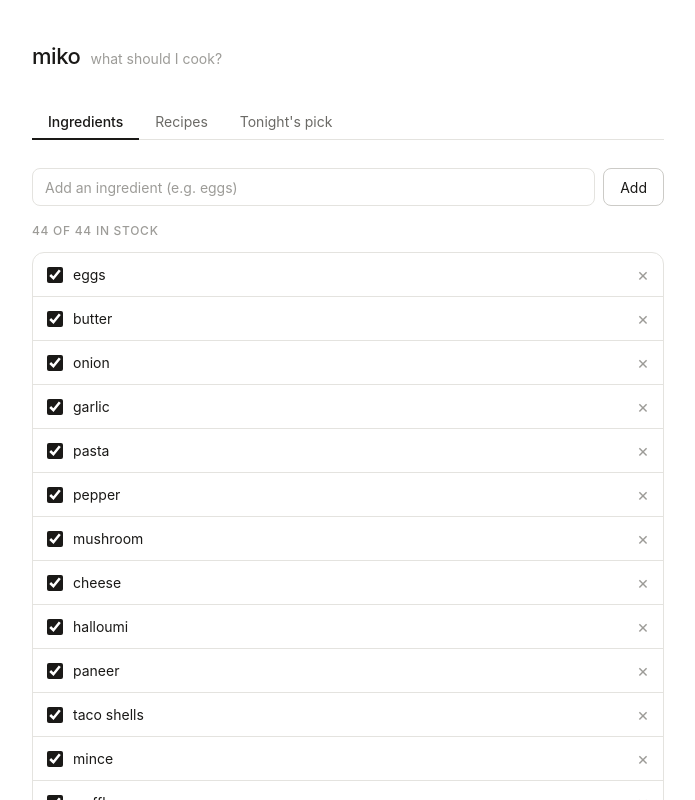
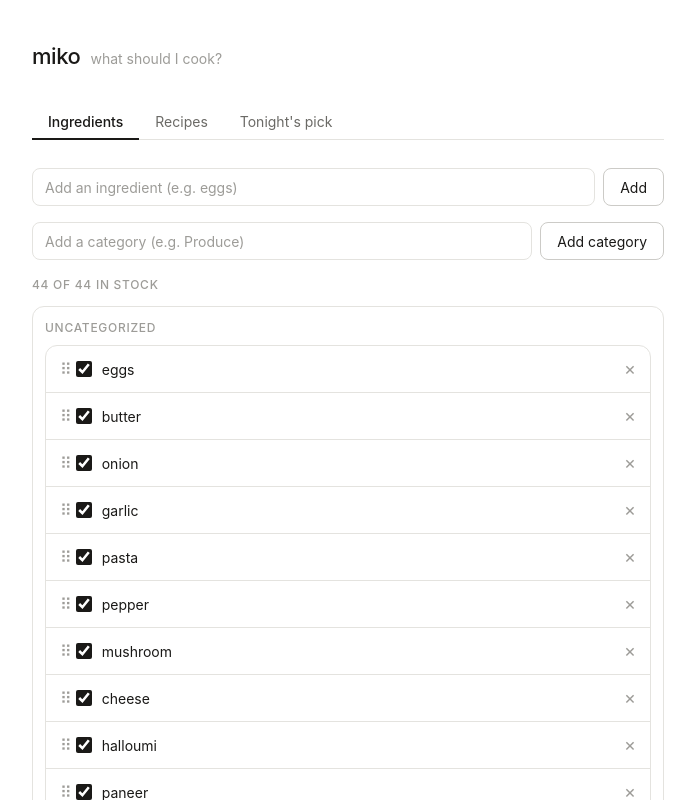
Before and after one commit to deanknott/miko, a React (Vite) app: page / in a window 1280 px wide. Shown: the top 800 px of the page, without its empty margins (292-987 px from the left). Built offline with nearby package versions, Linux system fonts and the light colour scheme.

Commit message:
added drag and drop feature

```diff
--- a/package.json
+++ b/package.json
@@ -9,6 +9,7 @@
     "preview": "vite preview"
   },
   "dependencies": {
+    "@dnd-kit/core": "^6.3.1",
     "react": "^18.2.0",
     "react-dom": "^18.2.0"
   },
--- a/src/App.jsx
+++ b/src/App.jsx
@@ -40,9 +40,14 @@ export default function App() {
         {activeTab === 'ingredients' && (
           <Ingredients
             ingredients={store.ingredients}
+            categories={store.categories}
             addIngredient={store.addIngredient}
             removeIngredient={store.removeIngredient}
             toggleIngredient={store.toggleIngredient}
+            setIngredientCategory={store.setIngredientCategory}
+            addCategory={store.addCategory}
+            renameCategory={store.renameCategory}
+            removeCategory={store.removeCategory}
           />
         )}
         {activeTab === 'recipes' && (
--- a/src/Ingredients.jsx
+++ b/src/Ingredients.jsx
@@ -1,15 +1,130 @@
 import { useState } from 'react'
+import { DndContext, closestCenter, useDraggable, useDroppable } from '@dnd-kit/core'
 import styles from './Ingredients.module.css'
 
-export default function Ingredients({ ingredients, addIngredient, removeIngredient, toggleIngredient }) {
+function IngredientRow({ ing, toggleIngredient, removeIngredient }) {
+  const { attributes, listeners, setNodeRef, transform, isDragging } =
+    useDraggable({ id: `ing:${ing.name}` })
+
+  const style = transform
+    ? { transform: `translate3d(${transform.x}px, ${transform.y}px, 0)` }
+    : undefined
+
+  return (
+    <li
+      ref={setNodeRef}
+      style={style}
+      {...listeners}
+      {...attributes}
+      aria-roledescription={`Draggable ingredient, ${ing.name}`}
+      className={`${styles.row} ${!ing.checked ? styles.rowUnchecked : ''} ${isDragging ? styles.rowDragging : ''}`}
+    >
+      <span className={styles.dragHandle} aria-hidden="true">⠿</span>
+      <label className={styles.label}>
+        <input
+          type="checkbox"
+          checked={ing.checked}
+          onChange={() => toggleIngredient(ing.name)}
+          className={styles.checkbox}
+        />
+        <span className={styles.ingName}>{ing.name}</span>
+      </label>
+      <button
+        onPointerDown={e => e.stopPropagation()}
+        onClick={() => removeIngredient(ing.name)}
+        className={styles.deleteBtn}
+        aria-label={`Remove ${ing.name}`}
+      >
+        ×
+      </button>
+    </li>
+  )
+}
+
+function CategorySection({ category, ingredients, toggleIngredient, removeIngredient, onRename, onRemove }) {
+  const [editing, setEditing] = useState(false)
+  const [name, setName] = useState(category?.name ?? '')
+  const { setNodeRef, isOver } = useDroppable({ id: category ? `cat:${category.id}` : 'cat:uncategorized' })
+
+  function handleRename() {
+    if (onRename(category.id, name)) setEditing(false)
+    else setName(category.name)
+  }
+
+  return (
+    <div ref={setNodeRef} className={`${styles.category} ${isOver ? styles.categoryOver : ''}`}>
+      <div className={styles.categoryHeader}>
+        {editing ? (
+          <input
+            autoFocus
+            value={name}
+            onChange={e => setName(e.target.value)}
+            onKeyDown={e => e.key === 'Enter' && handleRename()}
+            onBlur={handleRename}
+            className={styles.categoryNameInput}
+          />
+        ) : (
+          <span className={styles.categoryName}>{category ? category.name : 'Uncategorized'}</span>
+        )}
+        {category && (
+          <div className={styles.categoryActions}>
+            <button
+              onClick={() => setEditing(e => !e)}
+              className={`${styles.editBtn} ${editing ? styles.editBtnActive : ''}`}
+              aria-label={`Rename ${category.name}`}
+            >
+              edit
+            </button>
+            <button
+              onClick={() => onRemove(category.id)}
+              className={styles.categoryDeleteBtn}
+              aria-label={`Delete category ${category.name}`}
+            >
+              ×
+            </button>
+          </div>
+        )}
+      </div>
+
+      {ingredients.length === 0 ? (
+        <p className={styles.categoryEmpty}>Drag ingredients here</p>
+      ) : (
+        <ul className={styles.list}>
+          {ingredients.map(ing => (
+            <IngredientRow
+              key={ing.name}
+              ing={ing}
+              toggleIngredient={toggleIngredient}
+              removeIngredient={removeIngredient}
+            />
+          ))}
+        </ul>
+      )}
+    </div>
+  )
+}
+
+export default function Ingredients({
+  ingredients, categories,
+  addIngredient, removeIngredient, toggleIngredient,
+  setIngredientCategory, addCategory, renameCategory, removeCategory,
+}) {
   const [input, setInput] = useState('')
+  const [categoryInput, setCategoryInput] = useState('')
 
   function handleAdd() {
     if (addIngredient(input)) setInput('')
   }
 
-  function handleKey(e) {
-    if (e.key === 'Enter') handleAdd()
+  function handleAddCategory() {
+    if (addCategory(categoryInput)) setCategoryInput('')
+  }
+
+  function handleDragEnd({ active, over }) {
+    if (!over) return
+    const name = active.id.replace(/^ing:/, '')
+    const categoryId = over.id === 'cat:uncategorized' ? null : Number(over.id.replace(/^cat:/, ''))
+    setIngredientCategory(name, categoryId)
   }
 
   const checkedCount = ingredients.filter(i => i.checked).length
@@ -21,11 +136,23 @@ export default function Ingredients({ ingredients, addIngredient, removeIngredie
           type="text"
           value={input}
           onChange={e => setInput(e.target.value)}
-          onKeyDown={handleKey}
+          onKeyDown={e => e.key === 'Enter' && handleAdd()}
           placeholder="Add an ingredient (e.g. eggs)"
           className={styles.input}
         />
         <button onClick={handleAdd} className={styles.addBtn}>Add</button>
+      </div>
+
+      <div className={styles.addRow}>
+        <input
+          type="text"
+          value={categoryInput}
+          onChange={e => setCategoryInput(e.target.value)}
+          onKeyDown={e => e.key === 'Enter' && handleAddCategory()}
+          placeholder="Add a category (e.g. Produce)"
+          className={styles.input}
+        />
+        <button onClick={handleAddCategory} className={styles.addBtn}>Add category</button>
       </div>
 
       <p className={styles.count}>
@@ -35,28 +162,25 @@ export default function Ingredients({ ingredients, addIngredient, removeIngredie
       {ingredients.length === 0 ? (
         <p className={styles.empty}>No ingredients yet. Add what's in your kitchen.</p>
       ) : (
-        <ul className={styles.list}>
-          {ingredients.map(ing => (
-            <li key={ing.name} className={`${styles.row} ${!ing.checked ? styles.rowUnchecked : ''}`}>
-              <label className={styles.label}>
-                <input
-                  type="checkbox"
-                  checked={ing.checked}
-                  onChange={() => toggleIngredient(ing.name)}
-                  className={styles.checkbox}
-                />
-                <span className={styles.ingName}>{ing.name}</span>
-              </label>
-              <button
-                onClick={() => removeIngredient(ing.name)}
-                className={styles.deleteBtn}
-                aria-label={`Remove ${ing.name}`}
-              >
-                ×
-              </button>
-            </li>
+        <DndContext collisionDetection={closestCenter} onDragEnd={handleDragEnd}>
+          {categories.map(category => (
+            <CategorySection
+              key={category.id}
+              category={category}
+              ingredients={ingredients.filter(i => i.categoryId === category.id)}
+              toggleIngredient={toggleIngredient}
+              removeIngredient={removeIngredient}
+              onRename={renameCategory}
+              onRemove={removeCategory}
+            />
           ))}
-        </ul>
+          <CategorySection
+            category={null}
+            ingredients={ingredients.filter(i => i.categoryId == null)}
+            toggleIngredient={toggleIngredient}
+            removeIngredient={removeIngredient}
+          />
+        </DndContext>
       )}
     </div>
   )
--- a/src/Ingredients.module.css
+++ b/src/Ingredients.module.css
@@ -47,6 +47,72 @@
 
 .empty { font-size: 14px; color: var(--text-muted); }
 
+.category {
+  border: 1px solid var(--border);
+  border-radius: 12px;
+  padding: 12px;
+  margin-bottom: 12px;
+  transition: border-color 0.12s, background 0.12s;
+}
+
+.categoryOver {
+  border-color: var(--border-strong);
+  background: var(--bg-subtle);
+}
+
+.categoryHeader {
+  display: flex;
+  align-items: center;
+  justify-content: space-between;
+  margin-bottom: 8px;
+}
+
+.categoryName {
+  font-size: 12px;
+  font-weight: 500;
+  color: var(--text-muted);
+  text-transform: uppercase;
+  letter-spacing: 0.06em;
+}
+
+.categoryNameInput {
+  height: 28px;
+  padding: 0 8px;
+  border: 1px solid var(--border-strong);
+  border-radius: 6px;
+  background: var(--bg);
+  color: var(--text-primary);
+  font-size: 13px;
+  outline: none;
+}
+
+.categoryActions {
+  display: flex;
+  align-items: center;
+  gap: 8px;
+}
+
+.categoryDeleteBtn {
+  background: none;
+  border: none;
+  color: var(--text-muted);
+  font-size: 16px;
+  line-height: 1;
+  padding: 0;
+  transition: color 0.12s;
+}
+
+.categoryDeleteBtn:hover { color: var(--red-text); }
+
+.categoryEmpty {
+  font-size: 13px;
+  color: var(--text-muted);
+  border: 1px dashed var(--border);
+  border-radius: 8px;
+  padding: 14px;
+  text-align: center;
+}
+
 .list {
   list-style: none;
   border: 1px solid var(--border);
@@ -61,12 +127,36 @@
   padding: 11px 14px;
   border-bottom: 1px solid var(--border);
   transition: background 0.1s;
+  cursor: grab;
+  touch-action: none;
 }
 
 .row:last-child { border-bottom: none; }
 .row:hover { background: var(--bg-subtle); }
+.row:active { cursor: grabbing; }
 
 .rowUnchecked { opacity: 0.45; }
+.rowDragging { opacity: 0.4; cursor: grabbing; }
+
+.dragHandle {
+  color: var(--text-muted);
+  padding: 0 4px 0 0;
+  flex-shrink: 0;
+}
+
+.editBtn {
+  background: none;
+  border: 1px solid var(--border);
+  border-radius: var(--radius);
+  color: var(--text-muted);
+  font-size: 12px;
+  padding: 2px 8px;
+  cursor: pointer;
+  transition: all 0.12s;
+}
+
+.editBtn:hover { border-color: var(--border-strong); color: var(--text-primary); }
+.editBtnActive { border-color: var(--border-strong); color: var(--text-primary); }
 
 .label {
   display: flex;
--- a/src/storage.js
+++ b/src/storage.js
@@ -34,3 +34,11 @@ export function loadRecipes(fallback) {
 export function saveRecipes(recipes) {
   save('recipes', recipes)
 }
+
+export function loadCategories(fallback) {
+  return load('categories', fallback)
+}
+
+export function saveCategories(categories) {
+  save('categories', categories)
+}
--- a/src/useStore.js
+++ b/src/useStore.js
@@ -1,5 +1,9 @@
 import { useState, useEffect } from 'react'
-import { loadIngredients, saveIngredients, loadRecipes, saveRecipes } from './storage.js'
+import {
+  loadIngredients, saveIngredients,
+  loadRecipes, saveRecipes,
+  loadCategories, saveCategories,
+} from './storage.js'
 
 const DEFAULT_INGREDIENTS = [
   'eggs', 'butter', 'onion', 'garlic', 'pasta', 'pepper', 'mushroom',
@@ -10,7 +14,9 @@ const DEFAULT_INGREDIENTS = [
   'brown sugar', 'five spice', 'ginger', 'rice', 'wraps', 'fajita seasoning', 'cream cheese',
   'hot chilli sauce', 'mac and cheese', 'feta', 'pasta bake sauce', 'roasties', 'gravy',
   'enchilada kit',
-].map(name => ({ name, checked: true }))
+].map(name => ({ name, checked: true, categoryId: null }))
+
+const DEFAULT_CATEGORIES = []
 
 const DEFAULT_RECIPES = [
   { id: 1,  name: 'Halloumi curry',      ings: [{ name: 'rice', essential: true }, { name: 'curry sauce', essential: true }, { name: 'halloumi', essential: false }, { name: 'onion', essential: false }, { name: 'pepper', essential: false }, { name: 'mushroom', essential: false }] },
@@ -34,18 +40,24 @@ const DEFAULT_RECIPES = [
 export function useStore() {
   const [ingredients, setIngredients] = useState(() => loadIngredients(DEFAULT_INGREDIENTS))
   const [recipes, setRecipes] = useState(() => loadRecipes(DEFAULT_RECIPES))
+  const [categories, setCategories] = useState(() => loadCategories(DEFAULT_CATEGORIES))
   const [nextId, setNextId] = useState(() => {
     const ids = recipes.map(r => r.id)
+    return ids.length ? Math.max(...ids) + 1 : 1
+  })
+  const [nextCategoryId, setNextCategoryId] = useState(() => {
+    const ids = categories.map(c => c.id)
     return ids.length ? Math.max(...ids) + 1 : 1
   })
 
   useEffect(() => saveIngredients(ingredients), [ingredients])
   useEffect(() => saveRecipes(recipes), [recipes])
+  useEffect(() => saveCategories(categories), [categories])
 
   function addIngredient(name) {
     const val = name.trim().toLowerCase()
     if (!val || ingredients.some(i => i.name === val)) return false
-    setIngredients(prev => [...prev, { name: val, checked: true }])
+    setIngredients(prev => [...prev, { name: val, checked: true, categoryId: null }])
     return true
   }
 
@@ -56,6 +68,34 @@ export function useStore() {
   function toggleIngredient(name) {
     setIngredients(prev =>
       prev.map(i => i.name === name ? { ...i, checked: !i.checked } : i)
+    )
+  }
+
+  function setIngredientCategory(name, categoryId) {
+    setIngredients(prev =>
+      prev.map(i => i.name === name ? { ...i, categoryId } : i)
+    )
+  }
+
+  function addCategory(name) {
+    const val = name.trim()
+    if (!val || categories.some(c => c.name.toLowerCase() === val.toLowerCase())) return false
+    setCategories(prev => [...prev, { id: nextCategoryId, name: val }])
+    setNextCategoryId(n => n + 1)
+    return true
+  }
+
+  function renameCategory(id, name) {
+    const val = name.trim()
+    if (!val) return false
+    setCategories(prev => prev.map(c => c.id === id ? { ...c, name: val } : c))
+    return true
+  }
+
+  function removeCategory(id) {
+    setCategories(prev => prev.filter(c => c.id !== id))
+    setIngredients(prev =>
+      prev.map(i => i.categoryId === id ? { ...i, categoryId: null } : i)
     )
   }
 
@@ -95,9 +135,14 @@ export function useStore() {
   return {
     ingredients,
     recipes,
+    categories,
     addIngredient,
     removeIngredient,
     toggleIngredient,
+    setIngredientCategory,
+    addCategory,
+    renameCategory,
+    removeCategory,
     addRecipe,
     removeRecipe,
     updateRecipeIngs,
```
Also changed, not shown: 2 other files (tests, documents, lock files or other folders).
